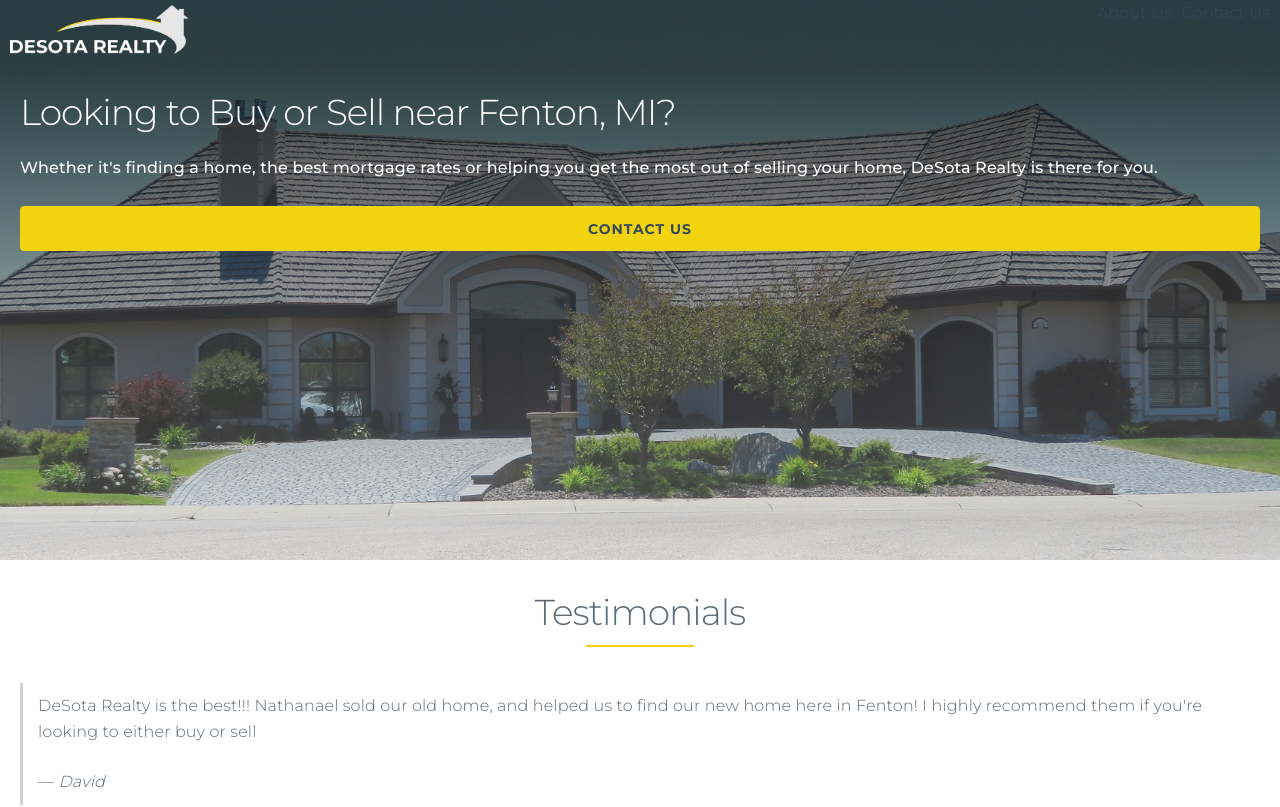
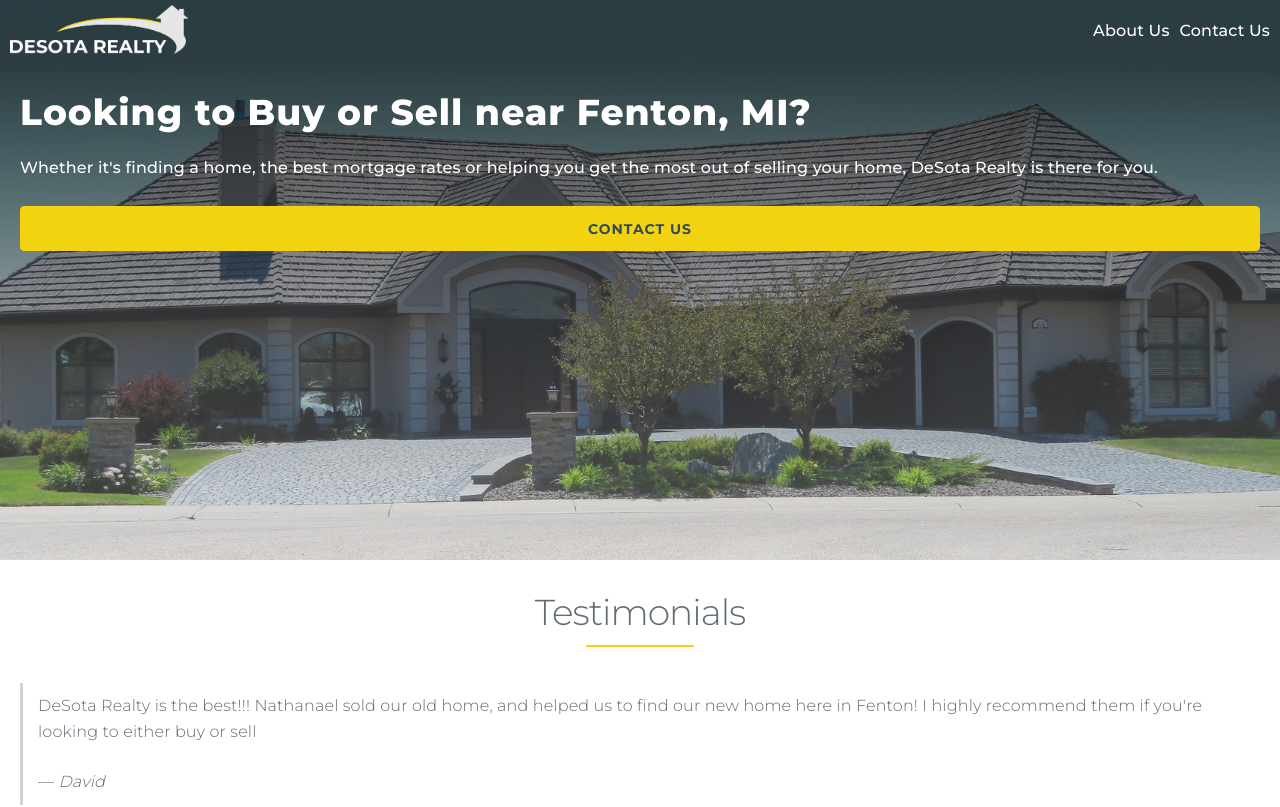
Before and after one commit to djmunro/desota-reality, a plain HTML site: page index.html in a window 1280 px wide. Shown: the top 807 px of the page. Drawn offline with nearby package versions, Linux system fonts and the light colour scheme.

Commit message:
fixed mobile styling

```diff
--- a/styles/main.css
+++ b/styles/main.css
@@ -81,7 +81,6 @@
 /* Global syles */
 body {
   font-family: "Montserrat", sans-serif;
-  overflow: hidden;
 }
 button {
   font-family: "Montserrat", sans-serif;
@@ -248,7 +247,6 @@
 }
 .mobile-navigation ul li a {
   text-decoration: none;
-
   display: flex;
   align-items: center;
   padding: 7px 15px;
@@ -261,6 +259,11 @@
 /* CTA */
 .cta {
   color: #ffffff;
+}
+.title {
+  font-size: 36px;
+  font-weight: 800;
+  letter-spacing: 1px;
 }
 .description {
   font-weight: 500;
@@ -366,12 +369,12 @@
 
   .navigation {
     display: flex;
-    align-items: center;
   }
 
   .navigation ul {
     display: inline-flex;
     flex-direction: row;
+    height: 0px;
   }
 
   .navigation ul li {
@@ -385,6 +388,8 @@
   .navigation ul li a {
     text-decoration: none;
     text-transform: capitalize;
+    color: #ffffff;
+    font-weight: 500;
   }
 
   .navigation ul li a:hover {
```
